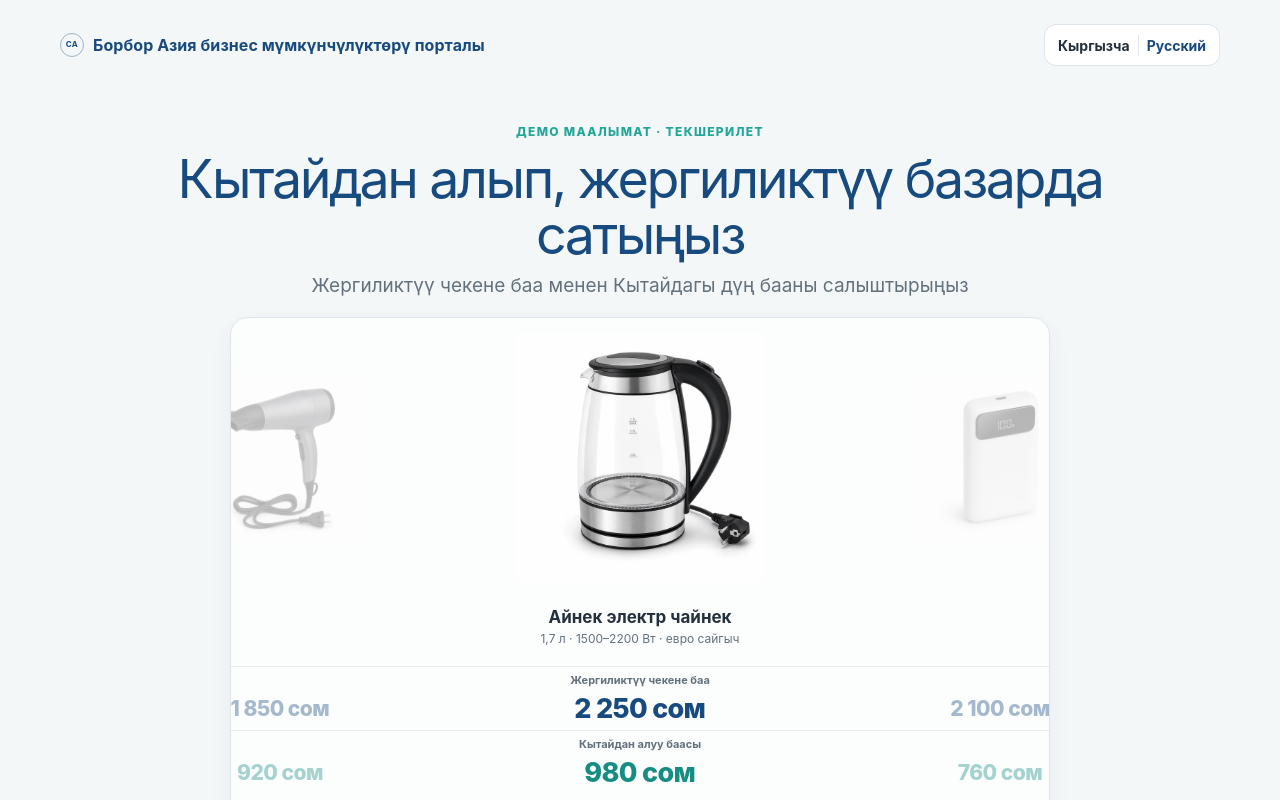
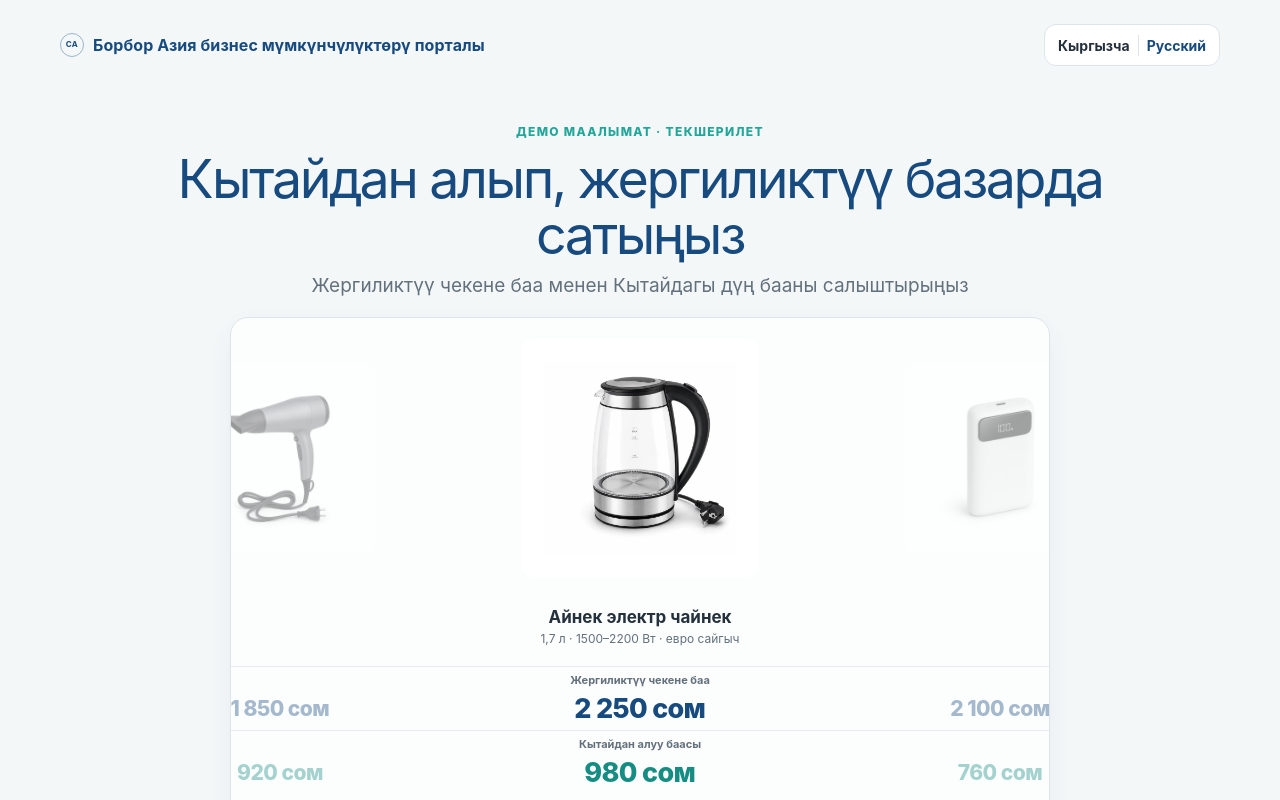
Before and after one commit to Yosuke999/ZJW2.0, a Next.js app: page /kg in a window 1280 px wide. Shown: the top 800 px of the page. Built offline with nearby package versions, Linux system fonts and the light colour scheme.

Commit message:
refine carousel scale and image spacing

```diff
--- a/app/globals.css
+++ b/app/globals.css
@@ -43,11 +43,12 @@ h1 { margin: 9px 0; color: var(--blue); font-size: clamp(32px, 5.4vw, 58px); lin
 .track-strip[data-shift="1"] { transform: translateX(20%); }
 .track-item { flex: 0 0 20%; min-width: 0; transition: opacity 420ms cubic-bezier(.22,.72,.22,1), transform 420ms cubic-bezier(.22,.72,.22,1); }
 .stage-item { display: flex; align-items: center; justify-content: center; padding: 0; border: 0; background: transparent; }
-.stage-item.side, .stage-item.leaving { opacity: .25; transform: scale(.62); }
-.stage-item.current, .stage-item.entering { opacity: 1; transform: scale(1); }
-.product-visual { display: flex; align-items: center; justify-content: center; width: min(220px, calc(100% - 16px)); height: 220px; overflow: hidden; border-radius: 12px; background: white; }
-.product-visual img { display: block; width: auto; height: auto; max-width: 100%; max-height: 100%; object-fit: contain; object-position: center; }
-.current-product-info { display: flex; align-items: center; flex-direction: column; justify-content: center; height: 72px; padding: 5px 16px 7px; text-align: center; }
+.stage-item.side, .stage-item.leaving { opacity: .38; transform: scale(.76); }
+.stage-item.current, .stage-item.entering { opacity: 1; transform: scale(.95); }
+.product-visual { display: flex; align-items: center; justify-content: center; width: min(220px, calc(100% - 16px)); height: 220px; padding: 12px; overflow: hidden; border-radius: 12px; background: white; }
+.product-visual img { display: block; width: auto; height: auto; max-width: calc(100% - 24px); max-height: calc(100% - 24px); object-fit: contain; object-position: center; }
+.current-product-info { display: flex; align-items: center; flex-direction: column; justify-content: center; height: 72px; padding: 5px 16px 7px; text-align: center; opacity: 1; transition: opacity 180ms ease; }
+.product-showcase.is-moving .current-product-info { opacity: .28; }
 .current-product-info strong, .current-product-info span { display: -webkit-box; overflow: hidden; -webkit-box-orient: vertical; }
 .current-product-info strong { color: var(--ink); font-size: 17px; line-height: 1.2; -webkit-line-clamp: 2; }
 .current-product-info span { margin-top: 4px; color: var(--muted); font-size: 12px; line-height: 1.25; -webkit-line-clamp: 2; }
@@ -146,7 +147,7 @@ button:focus-visible, a:focus-visible, summary:focus-visible { outline: 3px soli
   .product-track { height: 260px; }
   .product-visual { width: min(250px, calc(100% - 20px)); height: 250px; }
   .current-product-info { height: 78px; }
-  .stage-item.side, .stage-item.leaving { opacity: .3; transform: scale(.68); }
+  .stage-item.side, .stage-item.leaving { opacity: .4; transform: scale(.76); }
   .product-grid { grid-template-columns: repeat(4, minmax(0, 1fr)); gap: 18px; }
   .card-visual { height: 170px; }
   .card-visual img { height: 150px; }
```
Also changed, not shown: 1 other file (tests, documents, lock files or other folders).
